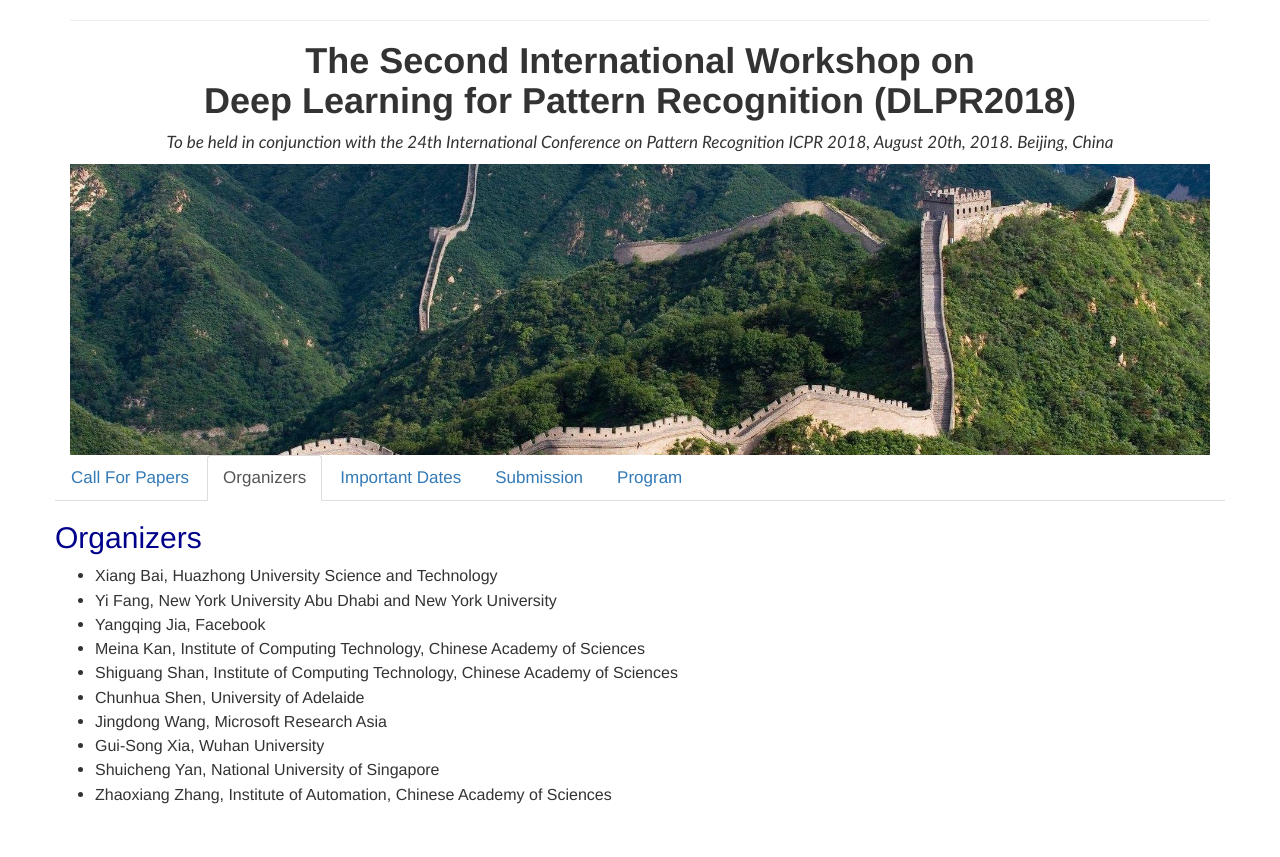
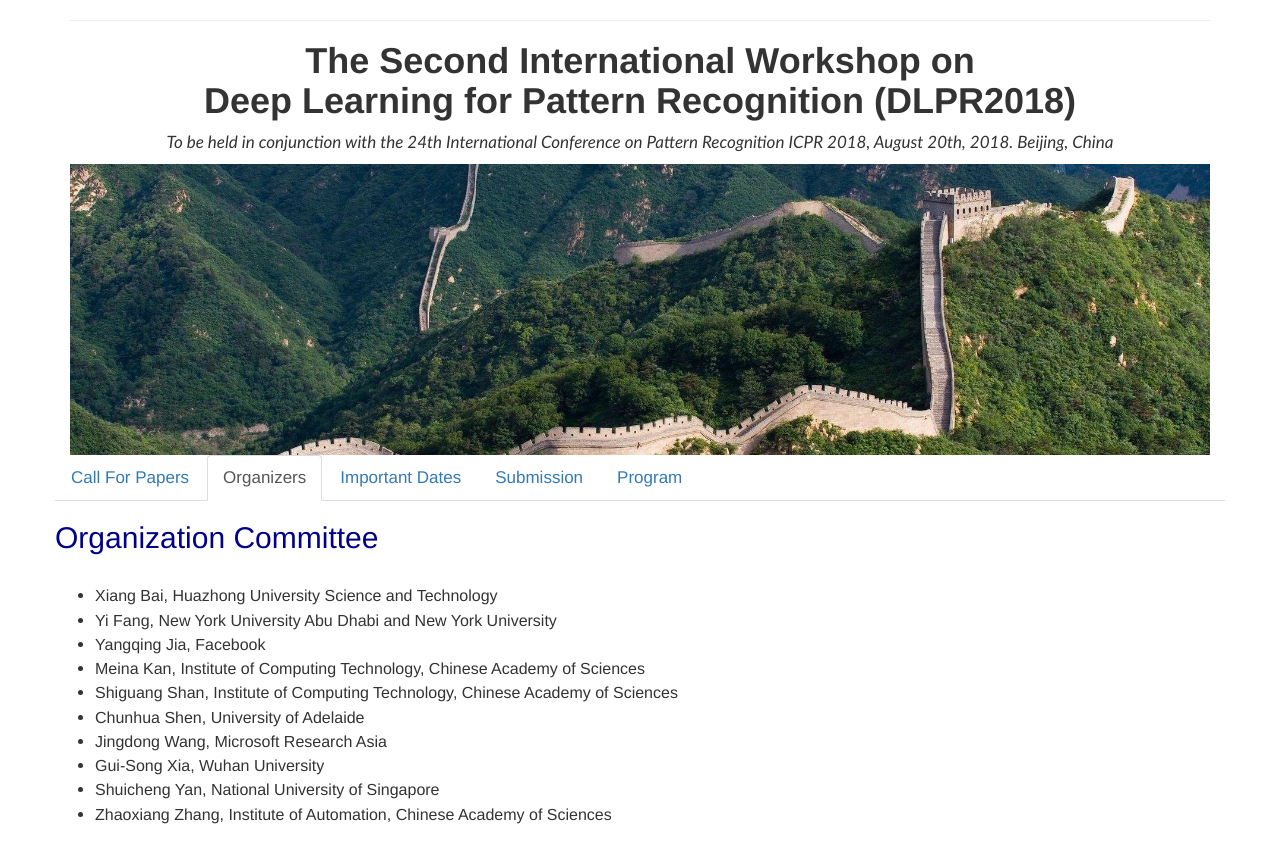
Before and after one commit to CAPTAIN-WHU/DLPR, a plain HTML site: page Organizers.html in a window 1280 px wide. Drawn offline with Linux system fonts and the light colour scheme.

Commit message:
Update Organizers.html

```diff
--- a/Organizers.html
+++ b/Organizers.html
@@ -65,7 +65,8 @@
 
         <div class="row">
             <div class="span12">
-                    <h2 style="color:darkblue"><span>Organizers</span></h2>
+                    <h2 style="color:darkblue"><span>Organization Committee</span></h2>
+                <br>
 
                     <ul>
                         <li><span style="font-size: 16px"><span>Xiang Bai,             Huazhong University Science and Technology</span></span><br>
```
